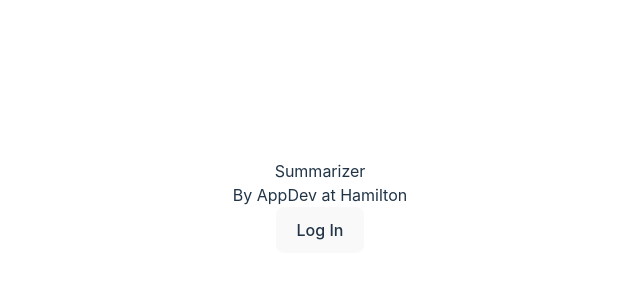
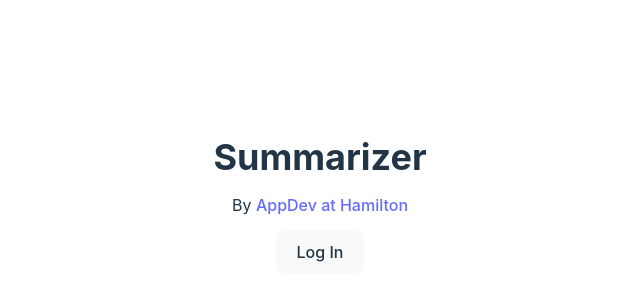
Before and after one commit to Hamilton-App-Dev/ReadingSummarizer, a React (Vite) app in the folder client/: page / in a window 1280 px wide. Shown: the part 194-494 px from the top of the page, without its empty margins (320-960 px from the left). Built offline with nearby package versions, Linux system fonts and the light colour scheme; no server answers.

Commit message:
feat: update frontend layout

```diff
--- a/client/src/App.css
+++ b/client/src/App.css
@@ -1,7 +1,18 @@
+html,
+body {
+    height: 100%;
+}
+
+* {
+    box-sizing: border-box;
+}
+
 #root {
+    height: 100%;
+    width: 100%;
+    max-height: 100vh;
     max-width: 1280px;
     margin: 0 auto;
-    padding: 2rem;
     text-align: center;
 }
 
--- a/client/src/App.tsx
+++ b/client/src/App.tsx
@@ -11,7 +11,7 @@
         return <p>Loading...</p>;
     }
     return (
-        <div className="app">
+        <div className="app h-full">
             {isAuthenticated ? <ProductPage /> : <LoginPage />}
         </div>
     );
--- a/client/src/components/FileDrop.tsx
+++ b/client/src/components/FileDrop.tsx
@@ -13,7 +13,7 @@
 
     return (
         <div
-            className="flex flex-col items-center justify-center text-center border-2 border-dashed rounded-2xl border-slate-600 p-6"
+            className="flex cursor-pointer flex-col w-full items-center justify-center text-center border-2 border-dashed rounded-2xl border-slate-600 p-6"
             {...getRootProps()}
         >
             <input {...getInputProps()} />
--- a/client/src/components/InputBar.tsx
+++ b/client/src/components/InputBar.tsx
@@ -1,13 +1,16 @@
 import { TextInput } from "./TextInput";
 import { FileDrop } from "./FileDrop";
+
 import { useState } from "react";
 const InputBar = () => {
     const [file, setFile] = useState(false);
     return (
-        <>
+        <div className="align-top w-full bg-red-400 h-48 flex flex-col items-center justify-between">
             {file ? <FileDrop /> : <TextInput />}
-            <button onClick={() => setFile(!file)}>Toggle</button>
-        </>
+            <button className="w-64 my-6" onClick={() => setFile(!file)}>
+                {file ? "Paste Readings Instead" : "Upload File Instead"}
+            </button>
+        </div>
     );
 };
 
--- a/client/src/components/LoginPage.tsx
+++ b/client/src/components/LoginPage.tsx
@@ -2,11 +2,14 @@
 
 const LoginPage = () => {
     return (
-        <>
-            <h2>Summarizer</h2>
-            <p>By AppDev at Hamilton</p>
+        <div className="w-full h-full flex flex-col items-center justify-center">
+            <h2 className="text-4xl font-bold mb-4">Summarizer</h2>
+            <p className="mb-3">
+                By{" "}
+                <a href="https://www.hamiltonappdev.com/">AppDev at Hamilton</a>
+            </p>
             <LoginButton />
-        </>
+        </div>
     );
 };
 
--- a/client/src/components/ProductPage.tsx
+++ b/client/src/components/ProductPage.tsx
@@ -1,12 +1,18 @@
 import { InputProvider } from "../utils/InputContext";
+import { InputBar } from "./InputBar";
 import { LogoutButton } from "./ProductPage/LogoutButton";
-import { InputBar } from "./InputBar";
+import { Tutorial } from "./Tutorial";
 
 const ProductPage = () => {
     return (
         <InputProvider>
-            <InputBar />
-            <LogoutButton />
+            <div className="flex flex-col h-full w-full">
+                <Tutorial />
+                <InputBar />
+            </div>
+            <div className="absolute bottom-3 right-3">
+                <LogoutButton />
+            </div>
         </InputProvider>
     );
 };
--- a/client/src/components/ProductPage/LogoutButton.tsx
+++ b/client/src/components/ProductPage/LogoutButton.tsx
@@ -4,13 +4,13 @@
     const { logout } = useAuth0();
 
     return (
-        <button
+        <img
+            src="/power.png"
+            className="h-6 w-6 cursor-pointer"
             onClick={() =>
                 logout({ logoutParams: { returnTo: window.location.origin } })
             }
-        >
-            Log Out
-        </button>
+        />
     );
 };
 
--- a/client/src/components/TextInput.tsx
+++ b/client/src/components/TextInput.tsx
@@ -11,9 +11,9 @@
         handleChange("");
     }, []);
     return (
-        <div className="text-black relative">
+        <div className="text-black w-full h-full flex items-center relative">
             <textarea
-                className="w-full max-h-64 h-10 absolute bottom-0 left-0 resize-none"
+                className="w-full h-10 max-h-64 absolute bottom-0 left-0 resize-none"
                 value={readingText}
                 onChange={(e) => {
                     handleChange(e.target.value);
--- /dev/null
+++ b/client/src/components/Tutorial.tsx
@@ -0,0 +1,7 @@
+const Tutorial = () => {
+    return (
+        <div className="h-5/6 w-full flex items-center justify-center bg-indigo-300"></div>
+    );
+};
+
+export { Tutorial };
```
Also changed, not shown: client/public/power.png (added).
